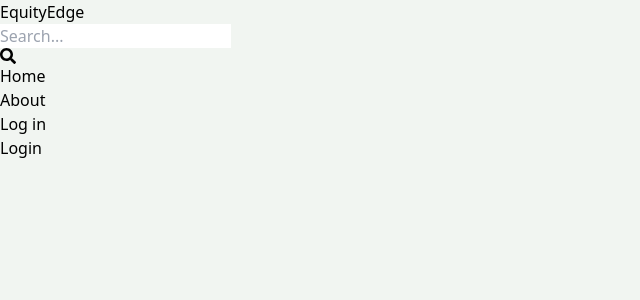
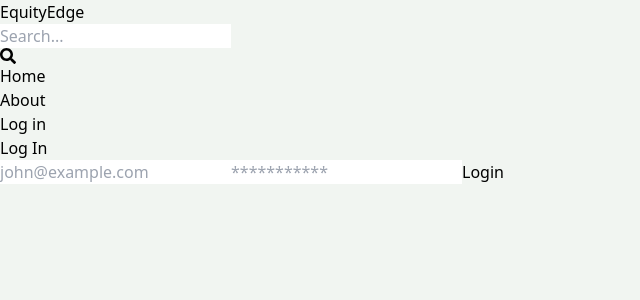
Before and after one commit to Mithun20522/MERN-Real-Estate, a React (Vite) app in the folder frontend/: page /login in a window 1280 px wide. Shown: the top 300 px of the page, without its empty margins (0-640 px from the left). Built offline with nearby package versions, Linux system fonts and the light colour scheme.

Commit message:
login UI functionality done.

```diff
--- a/frontend/src/pages/Login.jsx
+++ b/frontend/src/pages/Login.jsx
@@ -1,8 +1,64 @@
-import React from 'react'
+import React, { useState } from 'react'
+import {Link, useNavigate} from 'react-router-dom';
+import toast, { Toaster } from 'react-hot-toast';
 
 const Login = () => {
+  const [formData, setFormData] = useState({});
+  const navigate = useNavigate();
+  const [loading, setLoading] = useState(false);
+
+  const handleChange = (e) => {
+    setFormData({
+      ...formData,
+      [e.target.id]:e.target.value
+    })
+  }
+
+  const handleSubmit = async (e) => {
+    e.preventDefault();
+    try {
+      setLoading(true);
+      const res = await fetch('http://localhost:3000/api/user/login',{
+        method: 'POST',
+        headers: {
+          'Content-Type':'application/json'
+        },
+        body:JSON.stringify(formData)
+      })
+      const data = await res.json();
+      if(res.ok){
+        setLoading(false);
+        toast.success(data.message);
+        setTimeout(() => {
+          navigate('/');
+        }, 500);
+      }
+      else{
+        setLoading(false);
+        toast.error(data.message);
+        return;
+      }
+
+    } catch (error) {
+      toast.error(error.message);
+    }
+  }
+
+
   return (
-    <div>Login</div>
+    <div className='p-3 max-w-lg mx-auto'>
+      <h1 className='text-3xl text-center font-semibold my-7'>Log In</h1>
+      <form className='flex flex-col gap-4' onSubmit={handleSubmit}>
+        <input required onChange={handleChange} name='email' type="email" placeholder='john@example.com' className='border p-3 rounded-lg' id='email' />
+        <input required onChange={handleChange} name='password' type="password" placeholder='***********' className='border p-3 rounded-lg' id='password' />
+        <button disabled={loading} type='submit' className='bg-slate-700 text-white p-3 rounded-lg uppercase hover:opcaity-95 disabled:opacity-80'>
+          {
+            loading ? 'loading...' : 'Login'
+          }
+        </button>
+      </form>
+      <Toaster/>
+    </div>
   )
 }
 
--- a/frontend/src/pages/Register.jsx
+++ b/frontend/src/pages/Register.jsx
@@ -32,9 +32,13 @@ const Register = () => {
           navigate('/');
         }, 500);
       }
+      else{
+        setLoading(false);
+        toast.error(data.message);
+        return;
+      }
 
     } catch (error) {
-      setLoading(true);
       toast.error(error.message);
     }
   }
```
Also changed, not shown: 2 other files (tests, documents, lock files or other folders).
